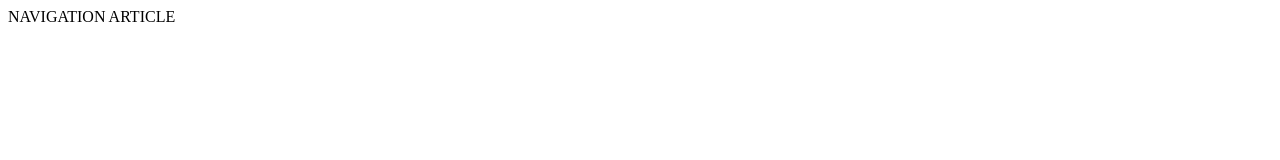
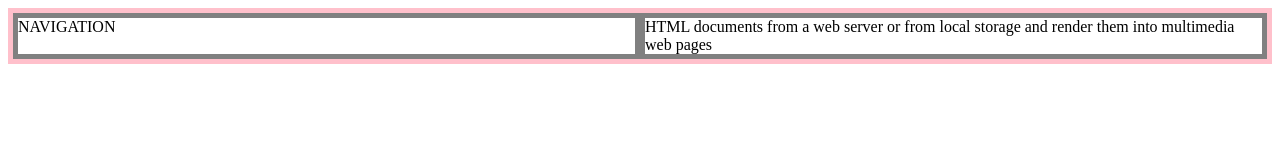
Before and after one commit to sukyu/web1, a plain HTML site: page grid.html in a window 1280 px wide. Drawn offline with Linux system fonts and the light colour scheme.

Commit message:
Update grid.html

```diff
--- a/grid.html
+++ b/grid.html
@@ -1,10 +1,25 @@
 <!DOCTYPE html>
-<html lang="en" dir="ltr">
+<html>
   <head>
     <meta charset="utf-8">
-    <title></title>
+    <title>grid test</title>
+
+    <style>
+      #grid{
+          border:5px solid pink;
+          display:grid;
+          grid-template-columns: 1fr 1fr;
+      }
+      div{
+        border:5px solid gray;
+      }
+    </style>
+
   </head>
   <body>
-    NAVIGATION ARTICLE
   </body>
+  <div id="grid">
+    <DIV>NAVIGATION</DIV>
+    <DIV>HTML documents from a web server or from local storage and render them into multimedia web pages</DIV>
+  </div>
 </html>
```
